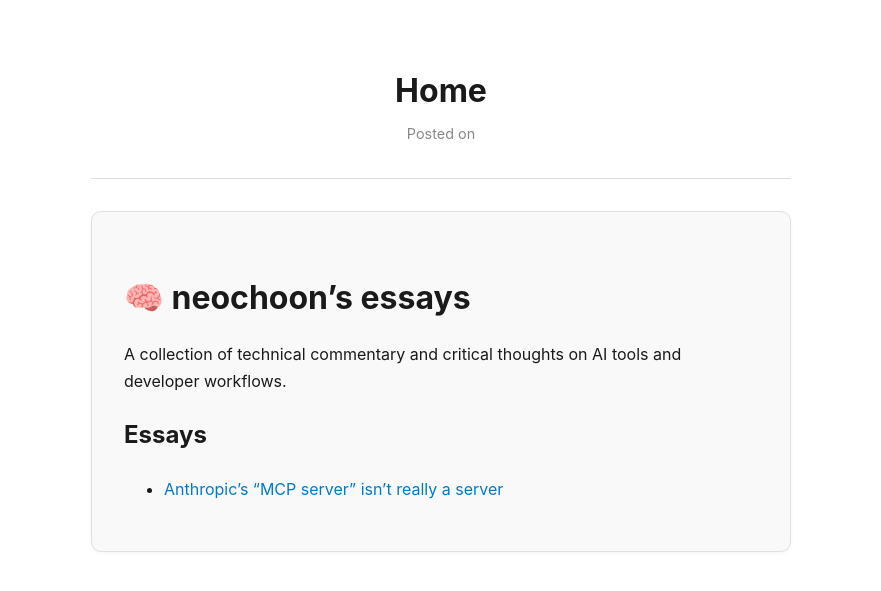
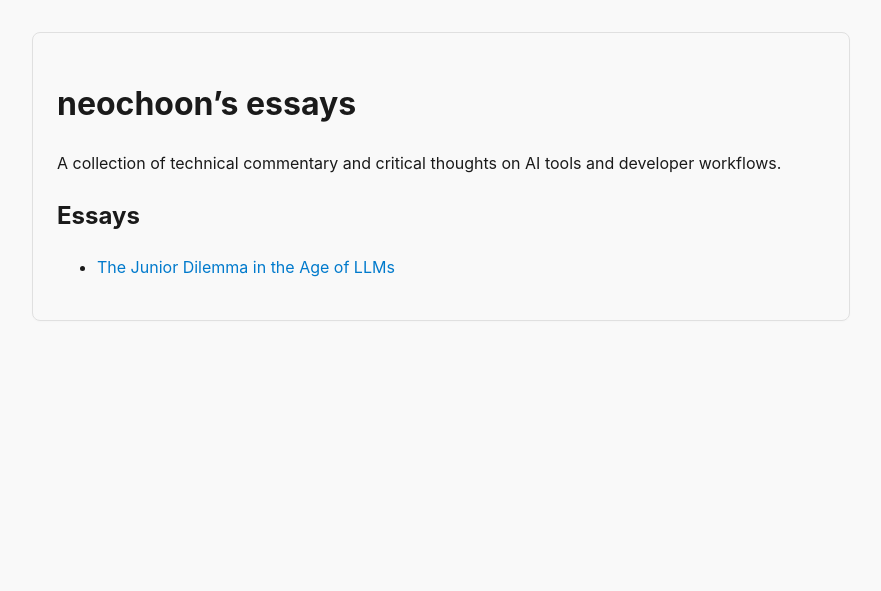
Before and after one commit to neochoon/essays, a Jekyll site: the page built from index.md, in a window 1280 px wide. Shown: the top 591 px of the page, without its empty margins (199-1080 px from the left). Built offline with Jekyll 4.4.1, drawn with Linux system fonts in a browser that asks for light colours.

Commit message:
Add post: "LLM Junior Dilemma" and test local Jekyll
- Write new essay under `_posts/`
- Test site locally using Dockerized Jekyll

```diff
--- a/_config.yml
+++ b/_config.yml
@@ -1,6 +1,8 @@
 title: neochoon's essays
 description: Critical takes on AI tools, developer workflows, and modern software.
-baseurl: ""
+baseurl:
+repository: neochoon/essays
 url: "https://neochoon.github.io"
+author: ChoonSik C.
 theme: minima
 future: true
--- a/_layouts/default.html
+++ b/_layouts/default.html
@@ -6,39 +6,22 @@
   <title>{{ page.title }}</title>
   <style>
     :root {
-      --bg: #ffffff;
+      --bg: #f9f9f9;
       --fg: #1a1a1a;
       --accent: #007acc;
-      --box: #f9f9f9;
       --border: #e0e0e0;
     }
     body {
       font-family: -apple-system, BlinkMacSystemFont, "Segoe UI", Roboto, Oxygen, Ubuntu, Cantarell, "Open Sans", "Helvetica Neue", sans-serif;
-      max-width: 700px;
-      margin: 4rem auto;
-      padding: 0 1.5rem;
-      line-height: 1.7;
+      max-width: 768px;
+      margin: 2rem auto;
+      padding: 1.5rem;
+      line-height: 1.6;
       background-color: var(--bg);
       color: var(--fg);
-    }
-    header {
-      text-align: center;
-      margin-bottom: 2rem;
-    }
-    h1 {
-      font-size: 2rem;
-      margin-bottom: 0.2rem;
-    }
-    .meta {
-      font-size: 0.9rem;
-      color: #888;
-    }
-    article {
-      background-color: var(--box);
-      padding: 2rem;
-      border-radius: 10px;
       border: 1px solid var(--border);
-      box-shadow: 0 2px 4px rgba(0, 0, 0, 0.03);
+      border-radius: 8px;
+      box-shadow: 0 1px 2px rgba(0, 0, 0, 0.02);
     }
     a {
       color: var(--accent);
@@ -59,24 +42,18 @@
       color: #666;
       margin-left: 0;
       background: #f5f5f5;
-      padding: 1rem;
-      border-radius: 8px;
+      padding: 0.75rem;
+      border-radius: 6px;
     }
     hr {
       border: none;
       border-top: 1px solid #ddd;
-      margin: 2rem 0;
+      margin: 1.5rem 0;
     }
   </style>
 </head>
 <body>
-  <header>
-    <h1>{{ page.title }}</h1>
-    <div class="meta">Posted on {{ page.date | date: "%B %d, %Y" }}</div>
-    <hr />
-  </header>
-  <article>
-    {{ content }}
-  </article>
+  {{ content }}
 </body>
+
 </html>
--- a/index.md
+++ b/index.md
@@ -1,12 +1,13 @@
 ---
 layout: default
 title: Home
+author: ChoonSik C.
 ---
 
-# 🧠 neochoon's essays
+# neochoon's essays
 
 A collection of technical commentary and critical thoughts on AI tools and developer workflows.
 
 ## Essays
 
-- [Anthropic’s “MCP server” isn’t really a server](/essays/2025/04/01/mcp-not-a-server.html)
+- [The Junior Dilemma in the Age of LLMs]({{ site.baseurl }}/2025/04/03/llm-junior-dilemma.html)
```
Also changed, not shown: _posts/2025-04-01-mcp-not-a-server.md (+19 -5 lines), _posts/2025-04-03-llm-junior-dilemma.md (added, +27 -0 lines), 2 other files.
